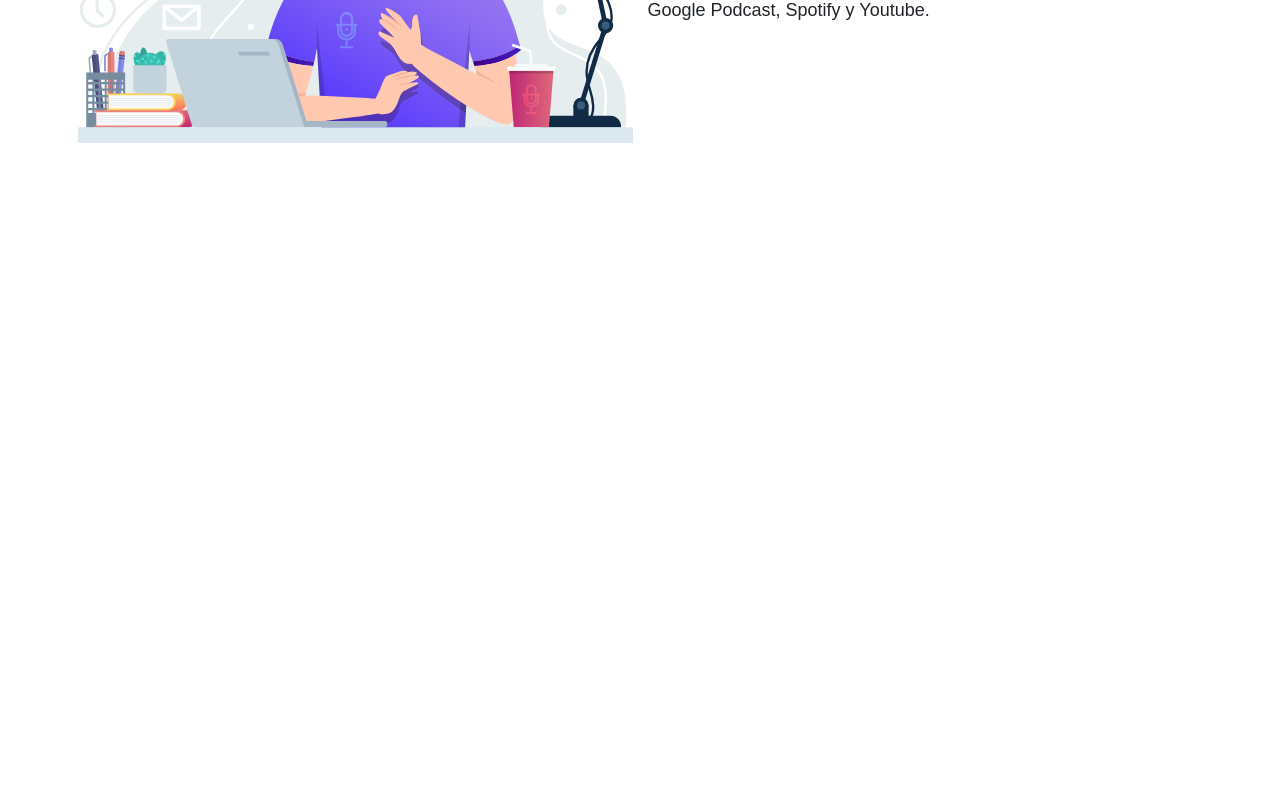
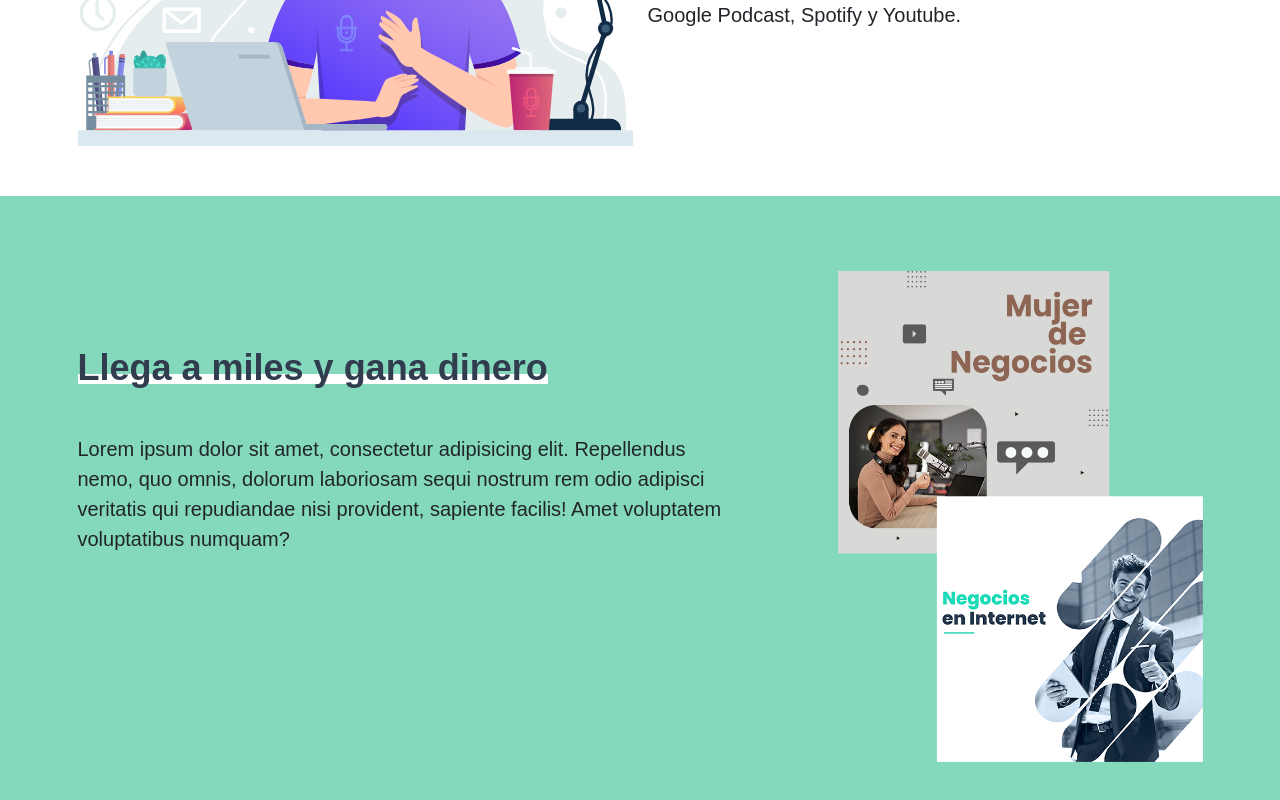
Before and after one commit to AMGSpain/PodcastFM04, an Angular app: page / in a window 1280 px wide. Shown: the part 1166-1966 px from the top of the page. Before the commit the page ends 1359 px from the top, so only its background shows below. Built offline with nearby package versions, Linux system fonts and the light colour scheme.

Commit message:
Animacion de Imagens

```diff
--- a/src/_custom.scss
+++ b/src/_custom.scss
@@ -9,7 +9,7 @@ $headings-font-family:'Poppins', sans-serif;
 $headings-font-weight:700;
 $font-family-sans-serif: 'Poppins', sans-serif;
 $h1-font-size: 4.5rem;
-$font-size-base: 1.8rem;
+$font-size-base: 2rem;
 //Para calibrar a tamaño pixeles los rem:
 $font-size-root:62.5%;
 $h2-font-size: 3.6rem;
--- a/src/app/app.component.html
+++ b/src/app/app.component.html
@@ -5,7 +5,9 @@
     </div>
     <div class="contenido">
       <h1 class="text-center text-md-start">Tu Plataforma para públicar tus podcast.</h1>
-      <a href="#" class="btn btn-header"> Crear Cuenta</a>
+      <div class="text-sm-center text-md-start text-lg-start">
+        <a href="#" class="btn btn-header"> Crear Cuenta</a>
+      </div>
     </div>
   </div>
 </header>
@@ -21,3 +23,20 @@
     </div>
   </div>
 </section>
+
+<section class="beneficios bg-primary py-4">
+  <div class="container-xl">
+    <div class="row aling-items-center">
+      <div class="col-md-7 py-4">
+        <h2>Llega a miles y gana dinero</h2>
+        <p class="mt-2">Lorem ipsum dolor sit amet, consectetur adipisicing elit. Repellendus nemo, quo omnis, dolorum laboriosam sequi nostrum rem odio adipisci veritatis
+          qui repudiandae nisi provident,
+          sapiente facilis! Amet voluptatem voluptatibus numquam?</p>
+      </div>
+      <!-- offset-md-1 para que hay un salto de columnay quede alineado -->
+      <div class="col-md-4 offset-md-1">
+        <img class="imagen img-fluid" src="assets/img/podcast_cover.png" alt="imagenes Podcast">
+      </div>
+    </div>
+  </div>
+</section>
--- /dev/null
+++ b/src/beneficios/_beneficios.scss
@@ -0,0 +1,18 @@
+@use '../custom' as *;
+@use '../utils/mixins' as m;
+
+.beneficios{
+    h2{
+      @include m.headingBorder($secondary, $white);
+    }.imagen{
+      //Para que la imagen no se mueva cuando sea pequeña: @include media-breakpoint-up(md)
+      @include media-breakpoint-up(md){
+        //Para que gire lentramente la imagen:  @include transition(transform 300ms ease);
+        @include transition(transform 300ms ease);
+        &:hover{
+          //Para que la imagen rote y no crezca a una escala muy grande: transform: rotate(8deg) scale(1.1);
+          transform: rotate(8deg) scale(1.1);
+        }
+      }
+    }
+}
--- /dev/null
+++ b/src/beneficios/_index.scss
@@ -0,0 +1 @@
+@forward 'beneficios';
--- a/src/styles.scss
+++ b/src/styles.scss
@@ -5,3 +5,4 @@
 @import "custom";
 @import "header";
 @import "Crea";
+@import "beneficios";
```
